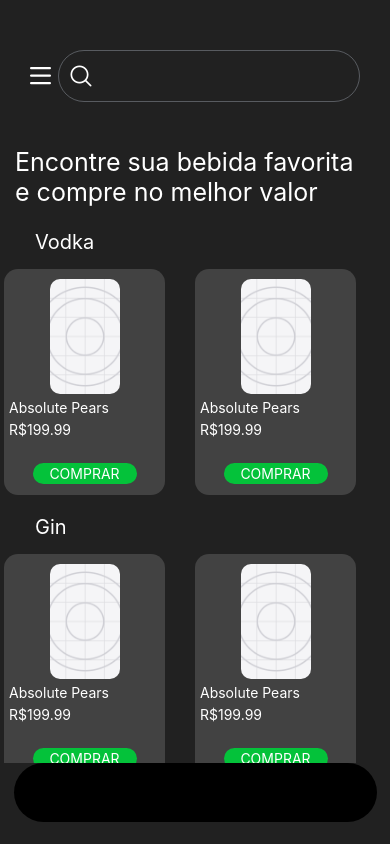
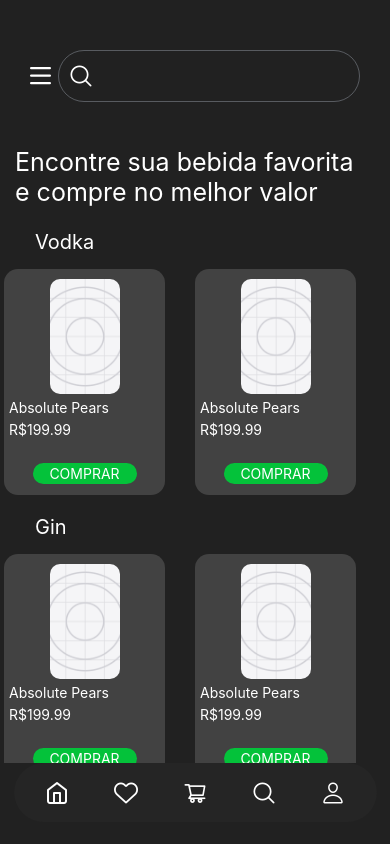
Before and after one commit to Gucastilho/TemplateBigFather, a React Native app: screen / in a window 390 px wide. Built offline with nearby package versions, Linux system fonts and the light colour scheme.

Commit message:
menu de navegacao atualizado

```diff
--- a/package.json
+++ b/package.json
@@ -15,7 +15,9 @@
     "expo-font": "~11.4.0",
     "expo-status-bar": "~1.6.0",
     "react": "18.2.0",
-    "react-native": "0.72.4"
+    "react-native": "0.72.4",
+    "react-native-linear-gradient": "^2.8.3",
+    "styled-components": "^6.0.8"
   },
   "devDependencies": {
     "@babel/core": "^7.20.0"
--- a/src/component/bodyMenu/Index.js
+++ b/src/component/bodyMenu/Index.js
@@ -1,14 +1,29 @@
 import { React } from "react";
-import {View} from "react-native"
+import { View, Text } from "react-native";
 import { StyleSheet } from "react-native";
 import { styles } from "./sytles";
+import { Feather } from "@expo/vector-icons";
+import { AntDesign } from "@expo/vector-icons";
+import { Ionicons } from "@expo/vector-icons";
 
-
-export function BodyMenu(){
-    return (
-        <View style={styles.bobyMenuBackground}>
-
-        </View>
-    )
-
+export function BodyMenu() {
+  return (
+    <View style={styles.bobyMenu}>
+      <View>
+        <Feather style={styles.icons} name="home" size={24} color="#fff" />
+      </View>
+      <View>
+        <AntDesign style={styles.icons} name="hearto" size={24} color="#fff" />
+      </View>
+      <View>
+        <AntDesign style={styles.icons} name="shoppingcart" size={24} color="#fff" />
+      </View>
+      <View>
+        <AntDesign style={styles.icons} name="search1" size={24} color="#fff" />
+      </View>
+      <View>
+        <Ionicons  name="person-outline" size={24} color="#fff" />
+      </View>
+    </View>
+  );
 }
--- a/src/component/bodyMenu/sytles.js
+++ b/src/component/bodyMenu/sytles.js
@@ -1,12 +1,23 @@
 import { StyleSheet } from "react-native";
 
-export const styles = StyleSheet.create({
 
-    bobyMenuBackground:{
-        backgroundColor:'black',
-        borderRadius:30,
-        width: 363,
-        height:59,
-}
+export const styles = StyleSheet.create ({
 
-})
+    bobyMenu:{
+    width: 363,
+    height: 59,
+    backgroundColor:"rgba(70,70,70,0.1)",
+    borderRadius:30,
+    flexDirection:'row',
+    justifyContent:"center",
+    alignItems:"center",
+
+    },
+
+    icons:{
+        marginRight:45,
+    }
+
+
+
+    })
--- a/src/screens/Home/index.js
+++ b/src/screens/Home/index.js
@@ -54,7 +54,7 @@
     </ScrollView>
       <View>
         <View style={styles.viewBodyMenu}>
-         <BodyMenu/>
+         <BodyMenu></BodyMenu>
 
         </View>
       </View>
```
Also changed, not shown: 1 other file (tests, documents, lock files or other folders).
